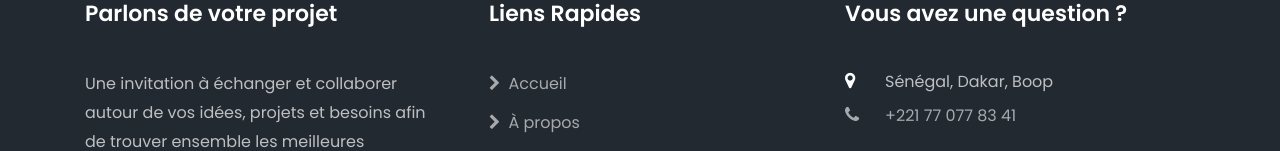
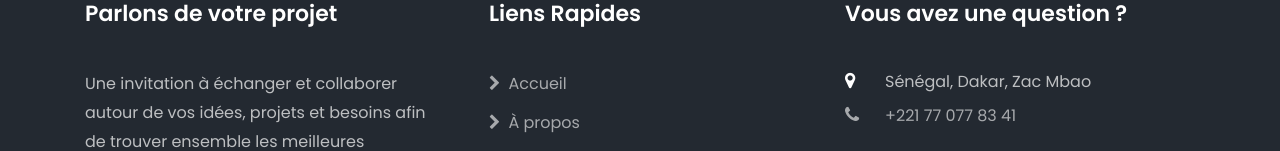
Before and after one commit to Webbymamadou/mon_portofolio, a React (Vite) app: page / in a window 1280 px wide. Shown: the part 6357-6508 px from the top of the page. Built offline with nearby package versions, Linux system fonts and the light colour scheme.

Commit message:
mise a jour

```diff
--- a/src/components/Footer.jsx
+++ b/src/components/Footer.jsx
@@ -56,7 +56,7 @@ export default function Footer() {
               <h2 className="ftco-heading-2">Vous avez une question ?</h2>
               <div className="block-23 mb-3">
                 <ul>
-                  <li><span className="icon fa fa-map-marker"></span><span className="text">Sénégal, Dakar, Boop</span></li>
+                  <li><span className="icon fa fa-map-marker"></span><span className="text">Sénégal, Dakar, Zac Mbao</span></li>
                   <li>
                     <a href="tel:+221770778341">
                       <span className="icon fa fa-phone"></span><span className="text">+221 77 077 83 41</span>
```
